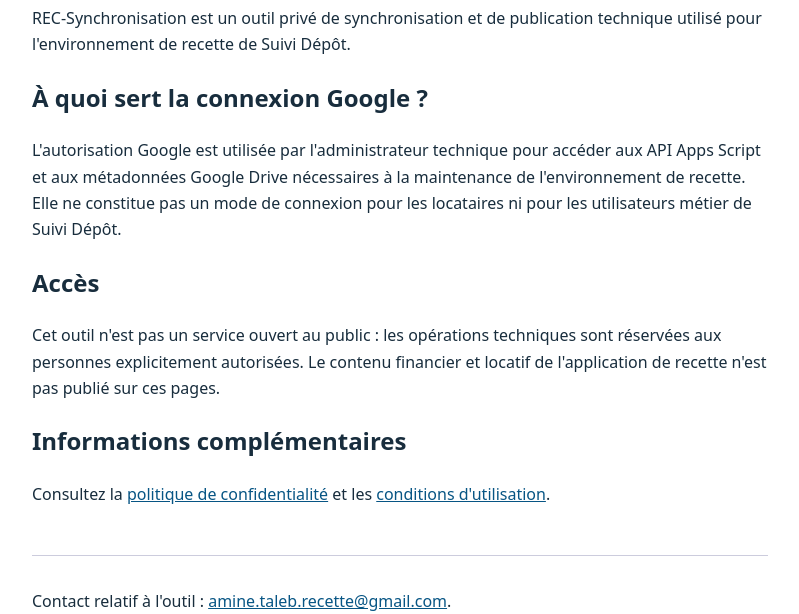
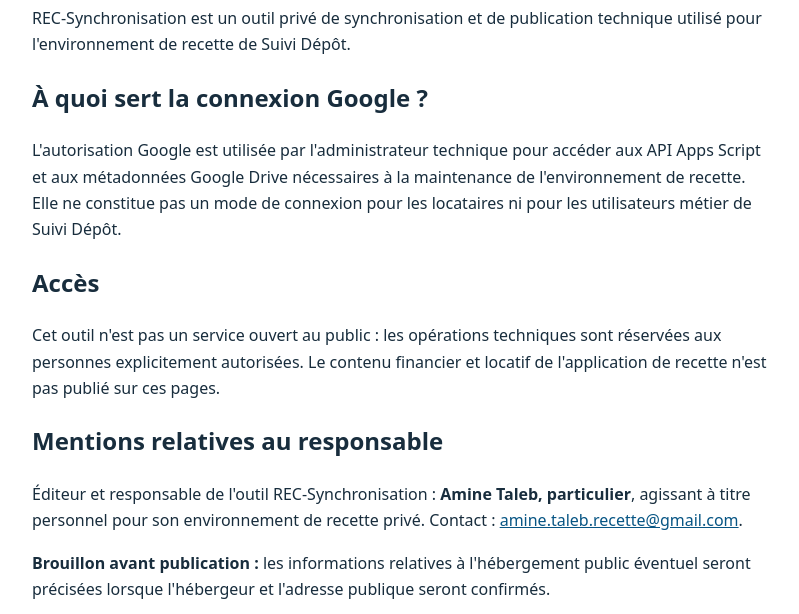
Before and after one commit to ATALEBappli/suivi-depot-app, a plain HTML site: page docs/rec/oauth-public/index.html in a window 1280 px wide. Shown: the part 186-800 px from the top of the page, without its empty margins (240-1039 px from the left). Drawn offline with Linux system fonts and the light colour scheme.

Commit message:
docs(REC): préciser les mentions personnelles OAuth sans publier

```diff
--- a/docs/rec/oauth-public/index.html
+++ b/docs/rec/oauth-public/index.html
@@ -4,5 +4,6 @@
 <main><h1>REC-Synchronisation</h1><p>REC-Synchronisation est un outil privé de synchronisation et de publication technique utilisé pour l'environnement de recette de Suivi Dépôt.</p>
 <h2>À quoi sert la connexion Google ?</h2><p>L'autorisation Google est utilisée par l'administrateur technique pour accéder aux API Apps Script et aux métadonnées Google Drive nécessaires à la maintenance de l'environnement de recette. Elle ne constitue pas un mode de connexion pour les locataires ni pour les utilisateurs métier de Suivi Dépôt.</p>
 <h2>Accès</h2><p>Cet outil n'est pas un service ouvert au public : les opérations techniques sont réservées aux personnes explicitement autorisées. Le contenu financier et locatif de l'application de recette n'est pas publié sur ces pages.</p>
+<h2>Mentions relatives au responsable</h2><p>Éditeur et responsable de l'outil REC-Synchronisation : <strong>Amine Taleb, particulier</strong>, agissant à titre personnel pour son environnement de recette privé. Contact : <a href="mailto:amine.taleb.recette@gmail.com">amine.taleb.recette@gmail.com</a>.</p><p><strong>Brouillon avant publication :</strong> les informations relatives à l'hébergement public éventuel seront précisées lorsque l'hébergeur et l'adresse publique seront confirmés.</p>
 <h2>Informations complémentaires</h2><p>Consultez la <a href="confidentialite.html">politique de confidentialité</a> et les <a href="conditions.html">conditions d'utilisation</a>.</p></main>
 <footer><p>Contact relatif à l'outil : <a href="mailto:amine.taleb.recette@gmail.com">amine.taleb.recette@gmail.com</a>.</p></footer></body></html>
```
